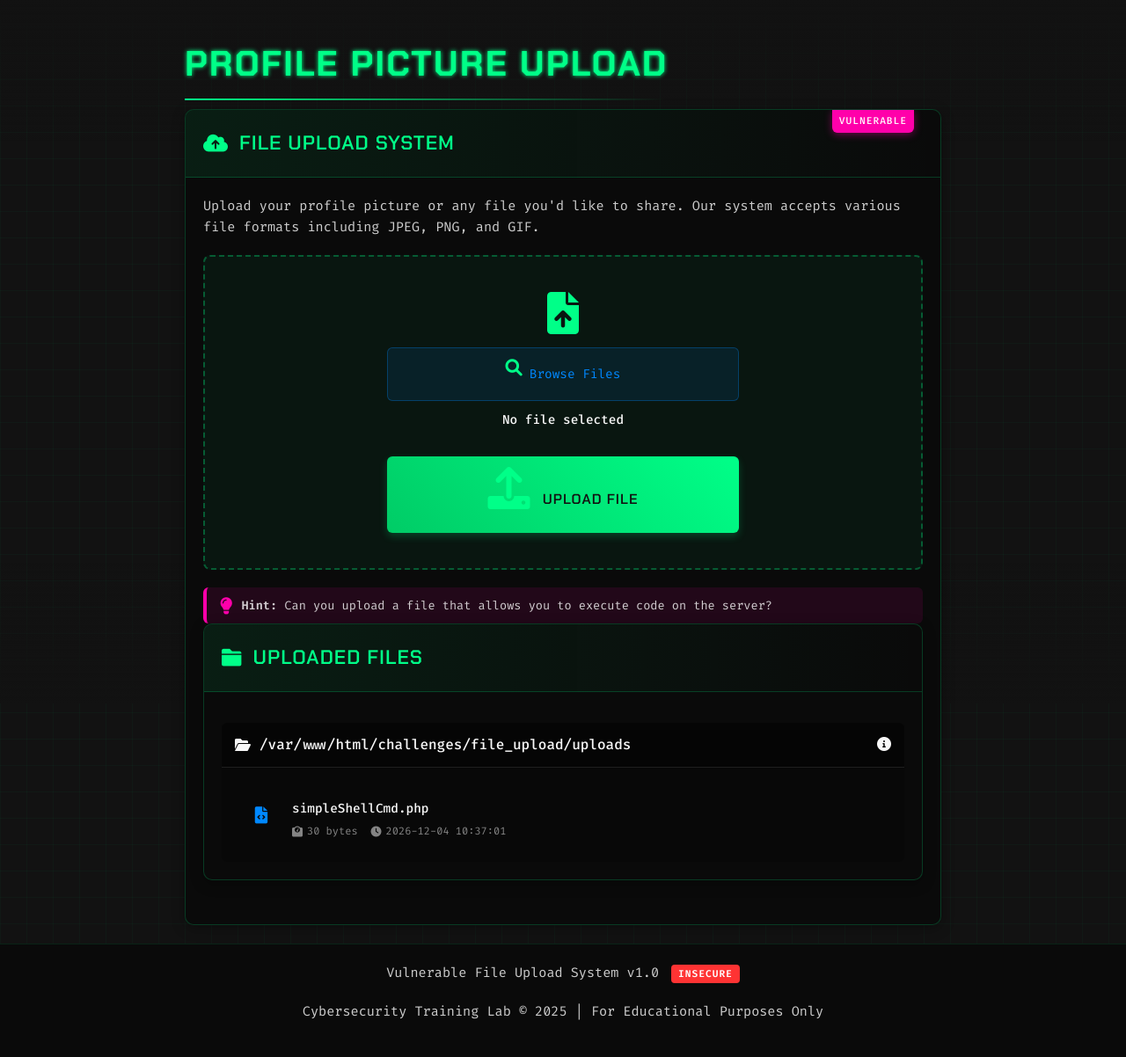
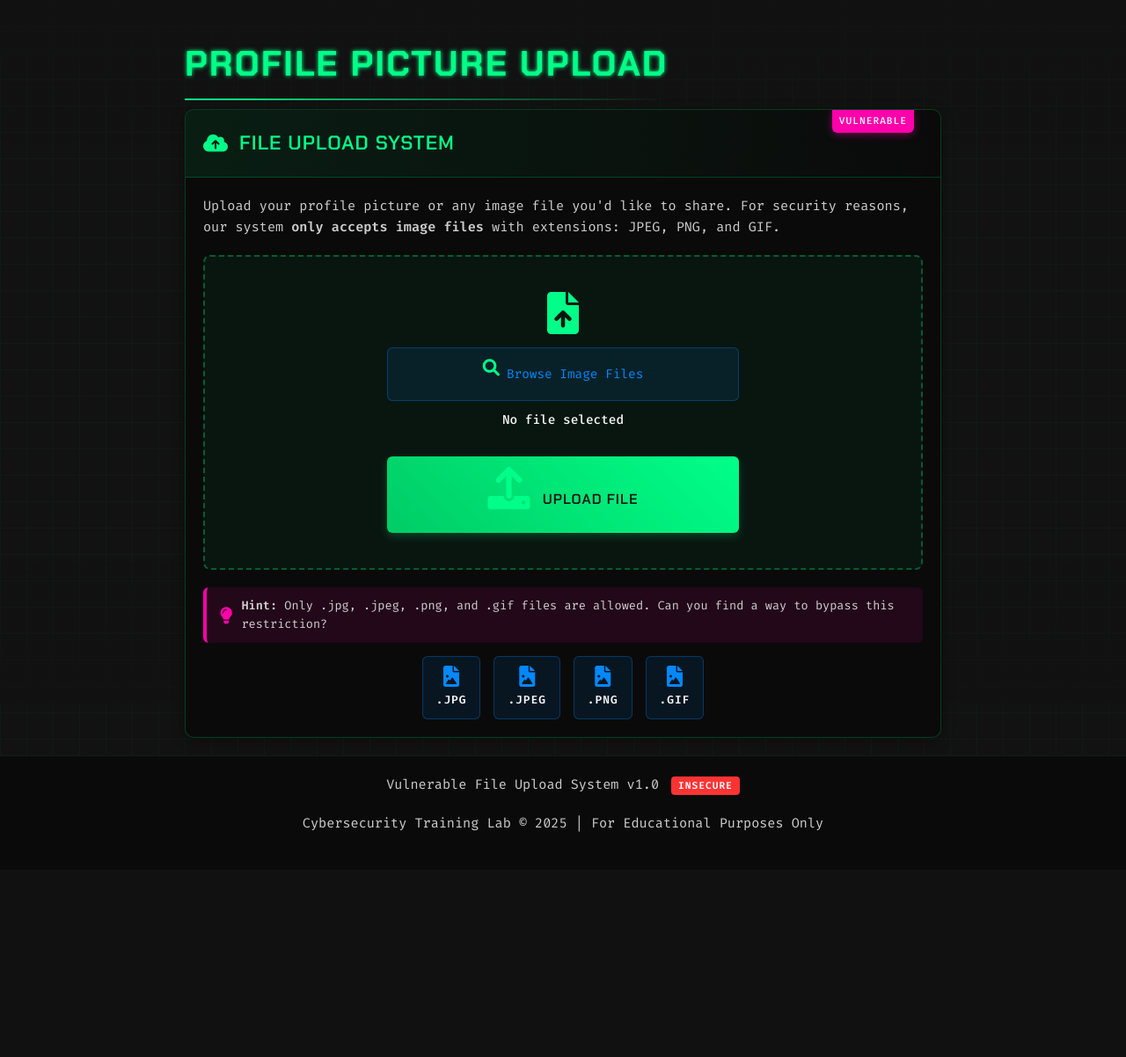
Before and after one commit to pyrg0/web-vuln-to-rce, a PHP site: page /challenges/file_upload/ in a window 1280 px wide. Shown: the whole page at 88% size. After the commit the page ends 946 px from the top, so only its background shows below. Run offline with PHP 8.4, Linux system fonts and the light colour scheme.

Commit message:
feat(lfile upload): update validation type file upload

```diff
--- a/challenges/file_upload/index.php
+++ b/challenges/file_upload/index.php
@@ -1,6 +1,11 @@
 <?php
 $upload_dir = "uploads/";
 $message = '';
+
+// Make sure upload directory exists
+if (!is_dir($upload_dir)) {
+    mkdir($upload_dir, 0755, true);
+}
 
 if (isset($_FILES['file'])) {
     $file_name = $_FILES['file']['name'];
@@ -8,8 +13,34 @@ if (isset($_FILES['file'])) {
     $file_size = $_FILES['file']['size'];
     $file_error = $_FILES['file']['error'];
 
-    // Intentionally weak validation
-    if ($file_error === UPLOAD_ERR_OK) {
+    // Get file extension
+    $file_ext = strtolower(pathinfo($file_name, PATHINFO_EXTENSION));
+
+    // Define allowed extensions
+    $allowed_extensions = ['jpg', 'jpeg', 'png', 'gif'];
+
+    // Check file extension
+    if (!in_array($file_ext, $allowed_extensions)) {
+        $message = "<div class='upload-error'>
+                        <i class='fas fa-exclamation-triangle'></i>
+                        <div class='message-content'>
+                            <div>Invalid file type!</div>
+                            <div>Only JPG, JPEG, PNG and GIF files are allowed.</div>
+                        </div>
+                    </div>";
+    }
+    // Proceed with upload if extension is valid
+    elseif ($file_error === UPLOAD_ERR_OK) {
+        // Check if uploads directory is writable
+        if (!is_writable($upload_dir)) {
+            $message = "<div class='upload-error'>
+                            <i class='fas fa-exclamation-triangle'></i>
+                            <div class='message-content'>
+                                <div>Upload directory is not writable.</div>
+                                <div>Please check directory permissions.</div>
+                            </div>
+                        </div>";
+        } else {
             $upload_path = $upload_dir . basename($file_name);
 
             // Move the uploaded file
@@ -24,8 +55,12 @@ if (isset($_FILES['file'])) {
             } else {
                 $message = "<div class='upload-error'>
                                 <i class='fas fa-times-circle'></i>
-                            <div class='message-content'>Error uploading file!</div>
+                                <div class='message-content'>
+                                    <div>Error uploading file!</div>
+                                    <div>Error details: " . error_get_last()['message'] . "</div>
+                                </div>
                             </div>";
+            }
         }
     } else {
         $message = "<div class='upload-error'>
@@ -564,6 +599,42 @@ if (is_dir($upload_dir)) {
             font-size: 1.2rem;
         }
 
+        .allowed-types {
+            display: flex;
+            flex-wrap: wrap;
+            gap: 15px;
+            margin-top: 15px;
+            justify-content: center;
+        }
+
+        .allowed-type {
+            display: flex;
+            flex-direction: column;
+            align-items: center;
+            gap: 5px;
+            padding: 10px 15px;
+            background-color: rgba(0, 136, 255, 0.1);
+            border: 1px solid rgba(0, 136, 255, 0.3);
+            border-radius: 6px;
+            transition: all 0.3s ease;
+        }
+
+        .allowed-type:hover {
+            transform: translateY(-3px);
+            box-shadow: 0 5px 15px rgba(0, 136, 255, 0.2);
+        }
+
+        .allowed-type i {
+            font-size: 1.5rem;
+            color: var(--secondary);
+        }
+
+        .allowed-type span {
+            font-size: 0.8rem;
+            font-weight: 600;
+            letter-spacing: 1px;
+        }
+
         .tooltip {
             position: relative;
             display: inline-block;
@@ -666,15 +737,15 @@ if (is_dir($upload_dir)) {
                 <div class="title-badge">Vulnerable</div>
             </div>
             <div class="card-body">
-                <p>Upload your profile picture or any file you'd like to share. Our system accepts various file formats including JPEG, PNG, and GIF.</p>
+                <p>Upload your profile picture or any image file you'd like to share. For security reasons, our system <strong>only accepts image files</strong> with extensions: JPEG, PNG, and GIF.</p>
 
                 <div class="upload-area">
                     <i class="fas fa-file-upload"></i>
                     <form action="" method="post" enctype="multipart/form-data" class="upload-form">
                         <div class="file-input-wrapper">
-                            <input type="file" name="file" id="file" class="file-input">
+                            <input type="file" name="file" id="file" class="file-input" accept=".jpg,.jpeg,.png,.gif">
                             <label for="file" class="file-input-label">
-                                <i class="fas fa-search"></i> Browse Files
+                                <i class="fas fa-search"></i> Browse Image Files
                             </label>
                             <div id="file-name" class="file-name">No file selected</div>
                         </div>
@@ -687,7 +758,26 @@ if (is_dir($upload_dir)) {
                 <div class="hint-banner">
                     <i class="fas fa-lightbulb"></i>
                     <div>
-                        <strong>Hint:</strong> Can you upload a file that allows you to execute code on the server?
+                        <strong>Hint:</strong> Only .jpg, .jpeg, .png, and .gif files are allowed. Can you find a way to bypass this restriction?
+                    </div>
+                </div>
+
+                <div class="allowed-types">
+                    <div class="allowed-type">
+                        <i class="fas fa-file-image"></i>
+                        <span>.JPG</span>
+                    </div>
+                    <div class="allowed-type">
+                        <i class="fas fa-file-image"></i>
+                        <span>.JPEG</span>
+                    </div>
+                    <div class="allowed-type">
+                        <i class="fas fa-file-image"></i>
+                        <span>.PNG</span>
+                    </div>
+                    <div class="allowed-type">
+                        <i class="fas fa-file-image"></i>
+                        <span>.GIF</span>
                     </div>
                 </div>
 
@@ -695,28 +785,6 @@ if (is_dir($upload_dir)) {
                     <?= $message ?>
                 <?php endif; ?>
 
-                <div class="card">
-                    <div class="card-header">
-                        <h2><i class="fas fa-folder"></i> Uploaded Files</h2>
-                    </div>
-                    <div class="card-body">
-                        <div class="directory-container">
-                            <div class="directory-header">
-                                <div class="directory-title">
-                                    <i class="fas fa-folder-open"></i>
-                                    <span><?= realpath($upload_dir) ?></span>
-                                </div>
-                                <div class="tooltip">
-                                    <i class="fas fa-info-circle"></i>
-                                    <span class="tooltiptext">This shows all uploaded files in the system. Try uploading different file types.</span>
-                                </div>
-                            </div>
-                            <div class="file-list">
-                                <?= $dir_contents ?>
-                            </div>
-                        </div>
-                    </div>
-                </div>
             </div>
         </div>
 
@@ -728,12 +796,31 @@ if (is_dir($upload_dir)) {
     </footer>
 
     <script>
-        // Show selected filename
+        // Show selected filename and validate file extension
         document.getElementById('file').addEventListener('change', function(e) {
-            const fileName = e.target.files[0] ? e.target.files[0].name : 'No file selected';
+            const fileInput = e.target;
             const fileNameElement = document.getElementById('file-name');
+
+            if (fileInput.files.length > 0) {
+                const fileName = fileInput.files[0].name;
+                const fileExt = fileName.split('.').pop().toLowerCase();
+
+                // Set file name display
                 fileNameElement.textContent = fileName;
                 fileNameElement.style.display = 'block';
+
+                // Check if file extension is allowed
+                const allowedExts = ['jpg', 'jpeg', 'png', 'gif'];
+                if (!allowedExts.includes(fileExt)) {
+                    fileNameElement.style.color = 'var(--danger)';
+                    fileNameElement.textContent = fileName + ' (Invalid file type)';
+                } else {
+                    fileNameElement.style.color = 'rgba(255, 255, 255, 0.7)';
+                }
+            } else {
+                fileNameElement.textContent = 'No file selected';
+                fileNameElement.style.display = 'block';
+            }
         });
     </script>
 </body>
```
Lines whose indentation alone changed are shown as unchanged.
